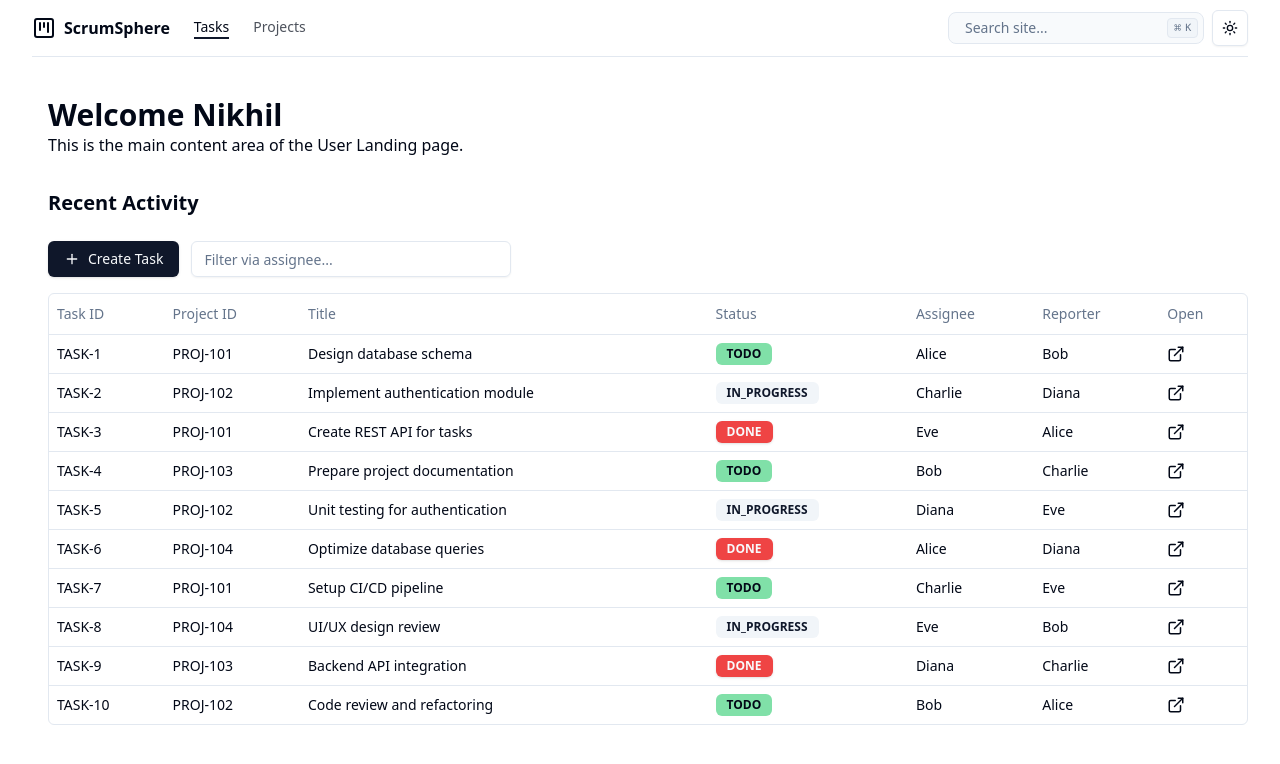
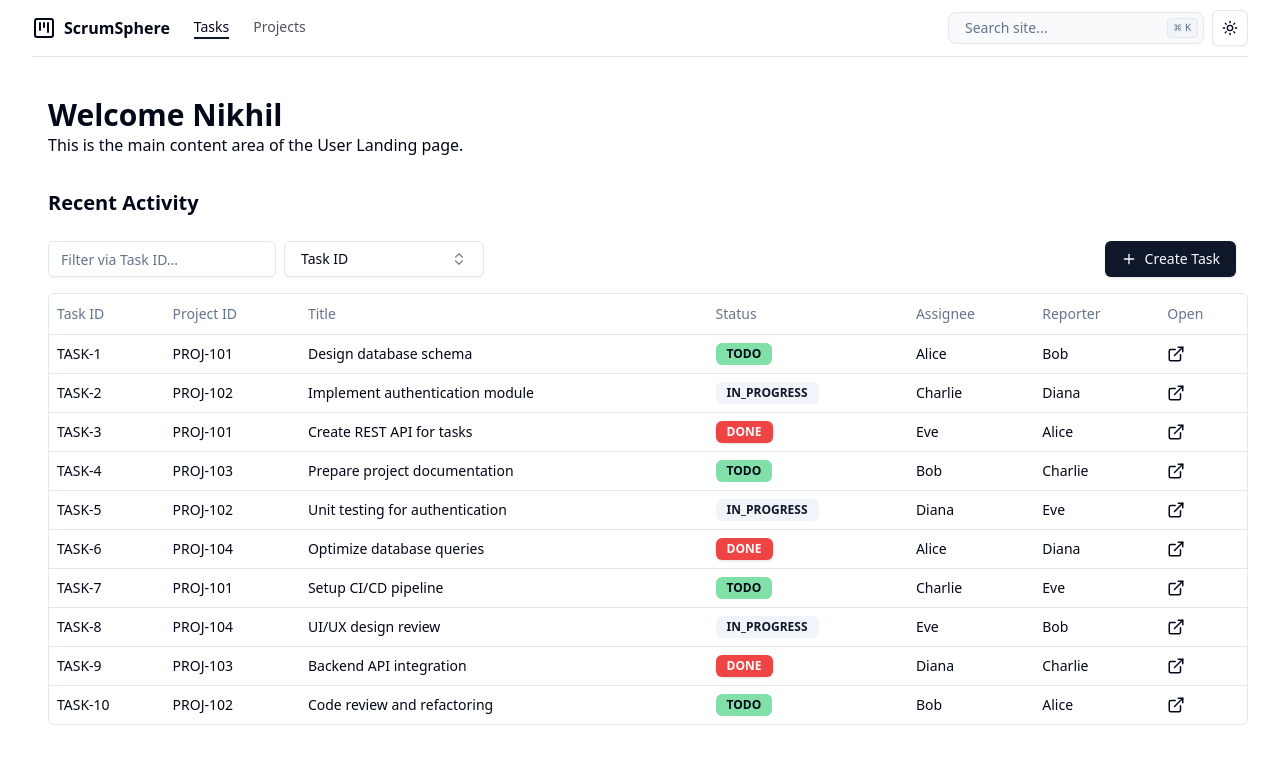
Before and after one commit to A-N1khil/scrumsphere, a React (Vite) app: page /tasks in a window 1280 px wide. Shown: the top 764 px of the page. Built offline with nearby package versions, Linux system fonts and the light colour scheme.

Commit message:
Adding filter

```diff
--- a/src/app/components/tasks/Columns.tsx
+++ b/src/app/components/tasks/Columns.tsx
@@ -48,7 +48,7 @@ export const columnWithActions = ({ toggleModal }: ColumnWithActionProps): Colum
   {
     header: "Open",
     cell: ({ row }) => (
-      <ExternalLink data-testId={"modal-" + row.original.taskId} size={18} onClick={() => toggleModal(row.original)} />
+      <ExternalLink data-testid={"modal-" + row.original.taskId} size={18} onClick={() => toggleModal(row.original)} />
     ),
   },
 ];
--- a/src/app/components/tasks/TaskTable.tsx
+++ b/src/app/components/tasks/TaskTable.tsx
@@ -13,6 +13,7 @@ import { Button } from "../ui/button";
 import { Plus } from "lucide-react";
 import { columnWithActions } from "./Columns";
 import { Task } from "@/app/models/tasks/Task";
+import { Combobox, ComboboxOption } from "../ui/combobox";
 
 interface TaskTableProps<TData, TValue> {
   columns: ColumnDef<TData, TValue>[];
@@ -23,6 +24,7 @@ interface TaskTableProps<TData, TValue> {
 export function TaskTable<TData, TValue>({ columns, data, toggleModal }: TaskTableProps<TData, TValue>) {
   const [columnFilters, setColumnFilters] = useState<ColumnFiltersState>([]);
   const tableColumns = columnWithActions({ toggleModal });
+
   const table = useReactTable({
     data,
     columns: tableColumns,
@@ -34,20 +36,45 @@ export function TaskTable<TData, TValue>({ columns, data, toggleModal }: TaskTab
     },
   });
 
+  const comboOptions: ComboboxOption[] = [
+    { value: "taskId", label: "Task ID" },
+    { value: "projectId", label: "Project ID" },
+    { value: "title", label: "Title" },
+    { value: "status", label: "Status" },
+    { value: "assignee", label: "Assignee" },
+    { value: "reporter", label: "Reporter" },
+  ];
+
+  const [filterKey, setFilterKey] = useState<string>(comboOptions[0].label);
+  const [filterValue, setFilterValue] = useState<string>(comboOptions[0].value);
+
+  const handleOptionChange = (option: ComboboxOption) => {
+    setFilterKey(option.label);
+    setFilterValue(option.value);
+  };
+
   return (
     <>
-      <div className="flex py-4">
+      <div className="flex py-4 justify-between">
+        <div className="flex items-center min-w-lg">
+          <Input
+            placeholder={"Filter via " + (filterKey ?? "field") + "..."}
+            value={(table.getColumn(filterValue ?? "taskId")?.getFilterValue() as string) ?? ""}
+            onChange={(e) => table.getColumn(filterValue ?? "taskId")?.setFilterValue(e.target.value)}
+            className="max-w-xs float-right"
+          />
+          <div className="ml-2">
+            <Combobox
+              options={comboOptions}
+              placeholder="Filter via field..."
+              handleOptionChange={handleOptionChange}
+            />
+          </div>
+        </div>
         <Button size="default" type="button" variant="default" className="float-left mr-3">
           <Plus />
           Create Task
         </Button>
-
-        <Input
-          placeholder="Filter via assignee..."
-          value={(table.getColumn("assignee")?.getFilterValue() as string) ?? ""}
-          onChange={(e) => table.getColumn("assignee")?.setFilterValue(e.target.value)}
-          className="max-w-xs float-right"
-        />
       </div>
       <div className="rounded-md border">
         <Table>
@@ -67,7 +94,7 @@ export function TaskTable<TData, TValue>({ columns, data, toggleModal }: TaskTab
           <TableBody>
             {table.getRowModel().rows?.length ? (
               table.getRowModel().rows.map((row) => (
-                <TableRow data-testId={row.original.taskId} key={row.id} data-state={row.getIsSelected() && "selected"}>
+                <TableRow data-testid={row.original.taskId} key={row.id} data-state={row.getIsSelected() && "selected"}>
                   {row.getVisibleCells().map((cell) => (
                     <TableCell className="text-left" key={cell.id}>
                       {flexRender(cell.column.columnDef.cell, cell.getContext())}
--- /dev/null
+++ b/src/app/components/ui/combobox.tsx
@@ -0,0 +1,63 @@
+import { Check, ChevronsUpDown } from "lucide-react";
+
+import { cn } from "@/app/lib/utils";
+import { Button } from "@/app/components/ui/button";
+import {
+  Command,
+  CommandEmpty,
+  CommandGroup,
+  CommandInput,
+  CommandItem,
+  CommandList,
+} from "@/app/components/ui/command";
+import { Popover, PopoverContent, PopoverTrigger } from "@/app/components/ui/popover";
+import { useState } from "react";
+
+export type ComboboxOption = {
+  value: string;
+  label: string;
+};
+
+export type ComboboxProps = {
+  options: ComboboxOption[];
+  placeholder?: string;
+  handleOptionChange: (option: ComboboxOption) => void;
+};
+
+export function Combobox({ options, placeholder = "Select...", handleOptionChange }: ComboboxProps) {
+  const [open, setOpen] = useState(false);
+  const [value, setValue] = useState(options[0].value);
+
+  const handleValueChange = (newValue: ComboboxOption) => {
+    handleOptionChange(newValue);
+    setValue(newValue.value);
+    setOpen(false);
+  };
+
+  return (
+    <Popover open={open} onOpenChange={setOpen}>
+      <PopoverTrigger asChild>
+        <Button variant="outline" role="combobox" aria-expanded={open} className="w-[200px] justify-between">
+          {value ? options.find((option) => option.value === value)?.label : placeholder}
+          <ChevronsUpDown className="opacity-50" />
+        </Button>
+      </PopoverTrigger>
+      <PopoverContent className="w-[200px] p-0">
+        <Command>
+          <CommandInput className="h-9" />
+          <CommandList>
+            <CommandEmpty>No framework found.</CommandEmpty>
+            <CommandGroup>
+              {options.map((option) => (
+                <CommandItem key={option.value} value={option.value} onSelect={() => handleValueChange(option)}>
+                  {option.label}
+                  <Check className={cn("ml-auto", value === option.value ? "opacity-100" : "opacity-0")} />
+                </CommandItem>
+              ))}
+            </CommandGroup>
+          </CommandList>
+        </Command>
+      </PopoverContent>
+    </Popover>
+  );
+}
--- a/src/app/components/ui/dialog.tsx
+++ b/src/app/components/ui/dialog.tsx
@@ -1,3 +1,5 @@
+"use client"
+
 import * as React from "react"
 import * as DialogPrimitive from "@radix-ui/react-dialog"
 import { X } from "lucide-react"
--- /dev/null
+++ b/src/app/components/ui/popover.tsx
@@ -0,0 +1,31 @@
+import * as React from "react"
+import * as PopoverPrimitive from "@radix-ui/react-popover"
+
+import { cn } from "@/app/lib/utils"
+
+const Popover = PopoverPrimitive.Root
+
+const PopoverTrigger = PopoverPrimitive.Trigger
+
+const PopoverAnchor = PopoverPrimitive.Anchor
+
+const PopoverContent = React.forwardRef<
+  React.ElementRef<typeof PopoverPrimitive.Content>,
+  React.ComponentPropsWithoutRef<typeof PopoverPrimitive.Content>
+>(({ className, align = "center", sideOffset = 4, ...props }, ref) => (
+  <PopoverPrimitive.Portal>
+    <PopoverPrimitive.Content
+      ref={ref}
+      align={align}
+      sideOffset={sideOffset}
+      className={cn(
+        "z-50 w-72 rounded-md border bg-popover p-4 text-popover-foreground shadow-md outline-none data-[state=open]:animate-in data-[state=closed]:animate-out data-[state=closed]:fade-out-0 data-[state=open]:fade-in-0 data-[state=closed]:zoom-out-95 data-[state=open]:zoom-in-95 data-[side=bottom]:slide-in-from-top-2 data-[side=left]:slide-in-from-right-2 data-[side=right]:slide-in-from-left-2 data-[side=top]:slide-in-from-bottom-2",
+        className
+      )}
+      {...props}
+    />
+  </PopoverPrimitive.Portal>
+))
+PopoverContent.displayName = PopoverPrimitive.Content.displayName
+
+export { Popover, PopoverTrigger, PopoverContent, PopoverAnchor }
```
